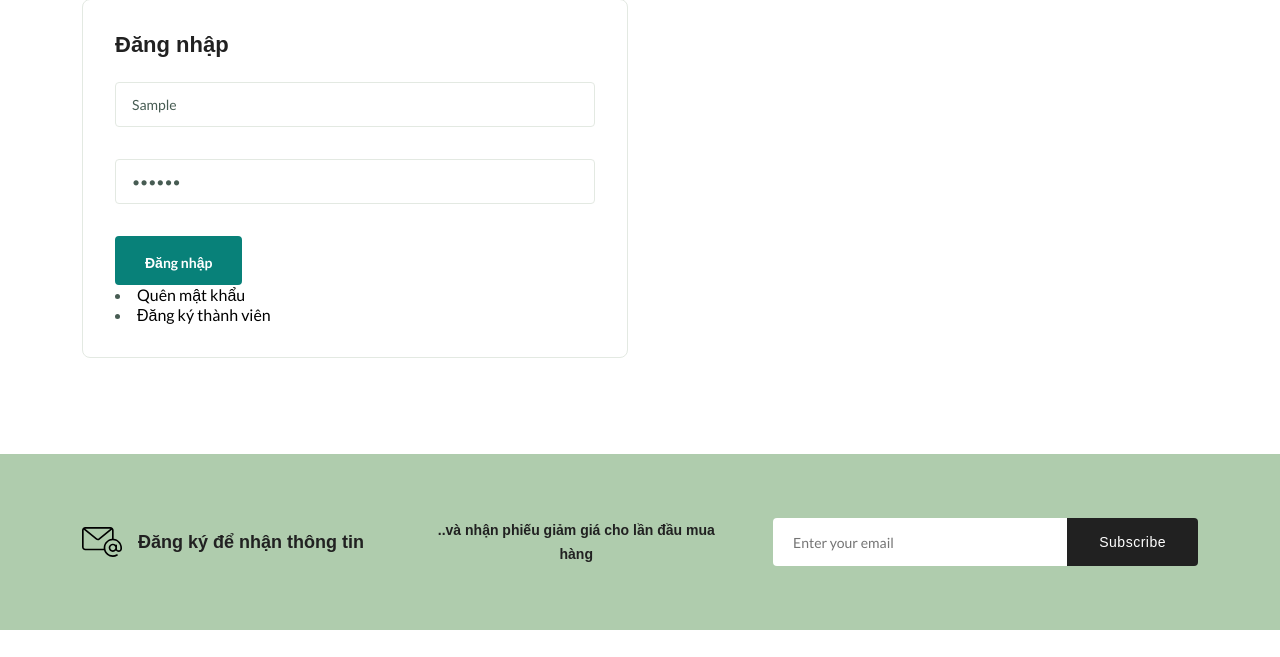
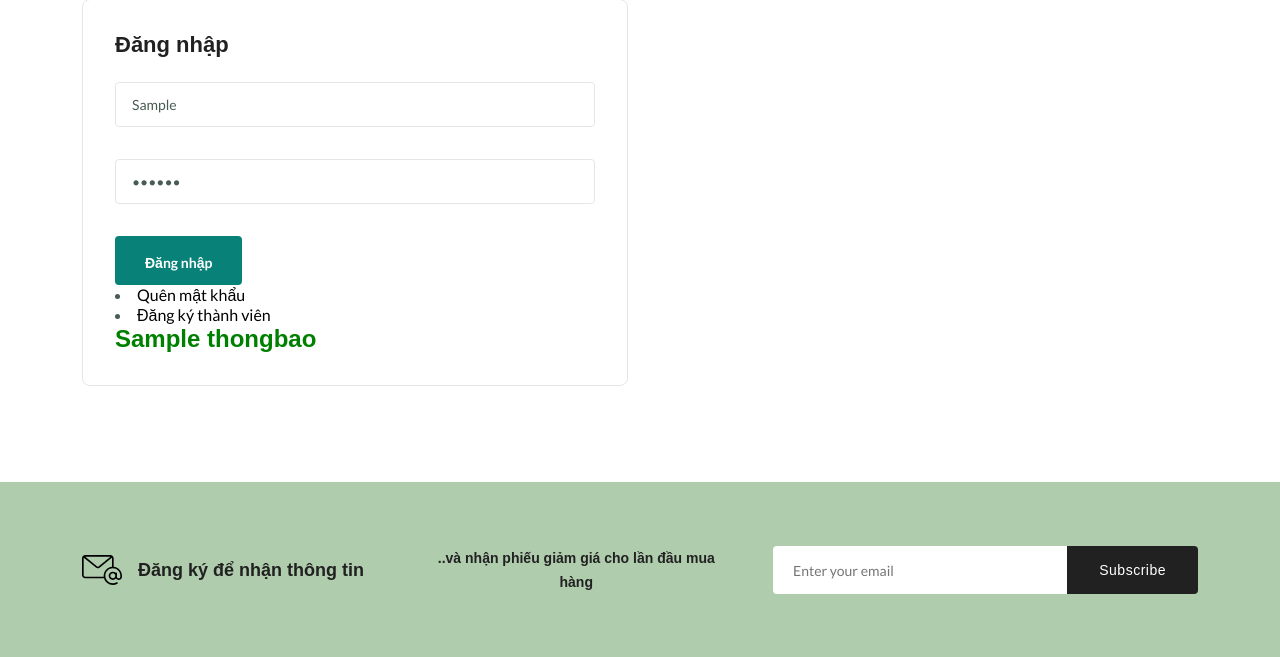
Before and after one commit to PhucZuu/duan1code, a PHP site: template views/taikhoan/dangnhap.php in a window 1280 px wide. Shown: the part 217-874 px from the top of the page. Run offline with PHP 8.4, Linux system fonts and the light colour scheme; the template is opened without the code that fills it: most values are stand-ins (such as "Sample title", 1, 10 or a date in 2020); data that the repository does not hold is empty.

Commit message:
update code

```diff
--- a/views/taikhoan/dangnhap.php
+++ b/views/taikhoan/dangnhap.php
@@ -47,9 +47,9 @@
 
             <h2 class="thongbao">
                 <?php
-                    // if(isset($thongbao) && ($thongbao != "")){
-                    // echo '<h2 style="color:green">'.$thongbao.'</h2>';
-                    // }
+                    if(isset($thongbao) && ($thongbao != "")){
+                    echo '<h2 style="color:green">'.$thongbao.'</h2>';
+                    }
                 ?>
             </h2>
 
```
